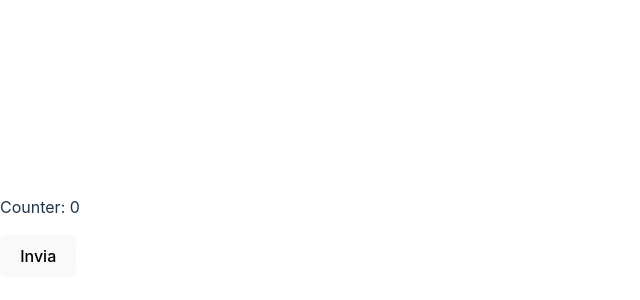
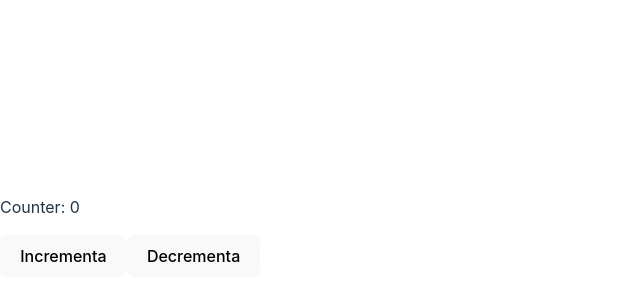
Before and after one commit to giuliagiani2/MiaTech, a React (Vite) app in the folder modulo7/es-2/: page / in a window 1280 px wide. Shown: the part 172-472 px from the top of the page, without its empty margins (0-640 px from the left). Built offline with nearby package versions, Linux system fonts and the light colour scheme.

Commit message:
aggiunto bottone decrementante

```diff
--- a/modulo7/es-2/src/Counter.jsx
+++ b/modulo7/es-2/src/Counter.jsx
@@ -4,16 +4,26 @@ import { useState } from "react";
 //CREATO UN CONTATORE SEMPLICE
 const Counter = () => {
     const [counter, setCounter] = useState(0);
+
+    //INCREMENTA CONTATORE
     const handleClickIncrement = () => {
         setCounter((_counter) => {
             return _counter + 1;
         })
     }
 
+    //DECREMENTA CONTATORE
+    const handleClickDecrement = () => {
+        setCounter((counter) => {
+            return counter - 1;
+        })
+    }
+
     return (
         <div>
             <p>Counter: {counter}</p>
-            <button onClick={handleClickIncrement}>Invia</button>
+            <button onClick={handleClickIncrement}>Incrementa</button>
+            <button onClick={handleClickDecrement}>Decrementa</button>
         </div>
     )
 }
```
